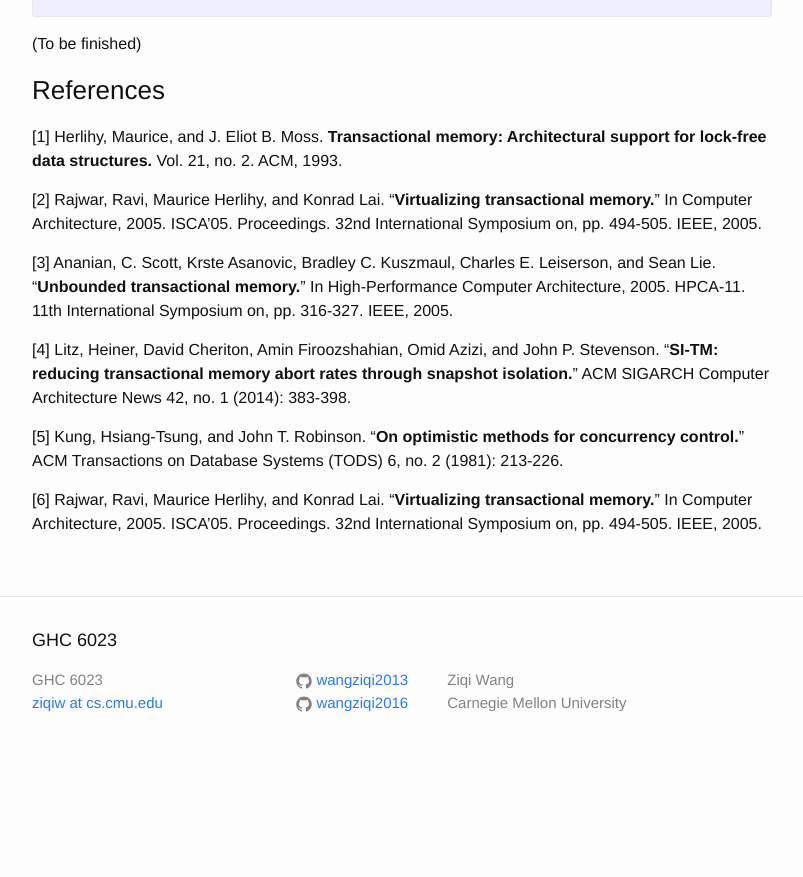
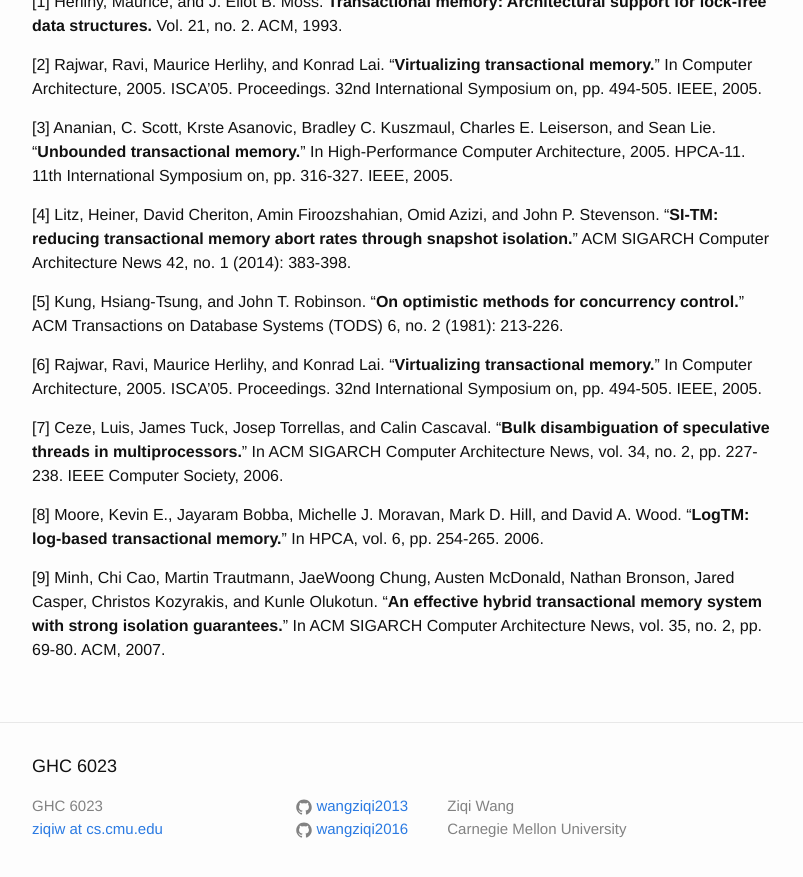
Before and after one commit to wangziqi2013/wangziqi2013.github.io, a Jekyll site: the page built from _posts/2018-03-18-HTM-Hardware-2PL-and-OCC.markdown, in a window 1280 px wide and 900 px high, scrolled down 5706 px. Shown: the top 877 px of the window, without its empty margins (238-1041 px from the left). Built offline with Jekyll 4.4.1, drawn with Linux system fonts in a browser that asks for light colours; before the commit the page ends 6480 px from its top, so only the background shows below that; some of the changed text lies outside the part shown.

Commit message:
Adding more citation

```diff
--- a/_posts/2018-03-18-HTM-Hardware-2PL-and-OCC.markdown
+++ b/_posts/2018-03-18-HTM-Hardware-2PL-and-OCC.markdown
@@ -235,3 +232,9 @@ Commit
 [5] Kung, Hsiang-Tsung, and John T. Robinson. "**On optimistic methods for concurrency control.**" ACM Transactions on Database Systems (TODS) 6, no. 2 (1981): 213-226.
 
 [6] Rajwar, Ravi, Maurice Herlihy, and Konrad Lai. "**Virtualizing transactional memory.**" In Computer Architecture, 2005. ISCA'05. Proceedings. 32nd International Symposium on, pp. 494-505. IEEE, 2005.
+
+[7] Ceze, Luis, James Tuck, Josep Torrellas, and Calin Cascaval. "**Bulk disambiguation of speculative threads in multiprocessors.**" In ACM SIGARCH Computer Architecture News, vol. 34, no. 2, pp. 227-238. IEEE Computer Society, 2006.
+
+[8] Moore, Kevin E., Jayaram Bobba, Michelle J. Moravan, Mark D. Hill, and David A. Wood. "**LogTM: log-based transactional memory.**" In HPCA, vol. 6, pp. 254-265. 2006.
+
+[9] Minh, Chi Cao, Martin Trautmann, JaeWoong Chung, Austen McDonald, Nathan Bronson, Jared Casper, Christos Kozyrakis, and Kunle Olukotun. "**An effective hybrid transactional memory system with strong isolation guarantees.**" In ACM SIGARCH Computer Architecture News, vol. 35, no. 2, pp. 69-80. ACM, 2007.
```
Also changed, not shown: other parts of _posts/2018-03-18-HTM-Hardware-2PL-and-OCC.markdown (+1 -4 lines).
